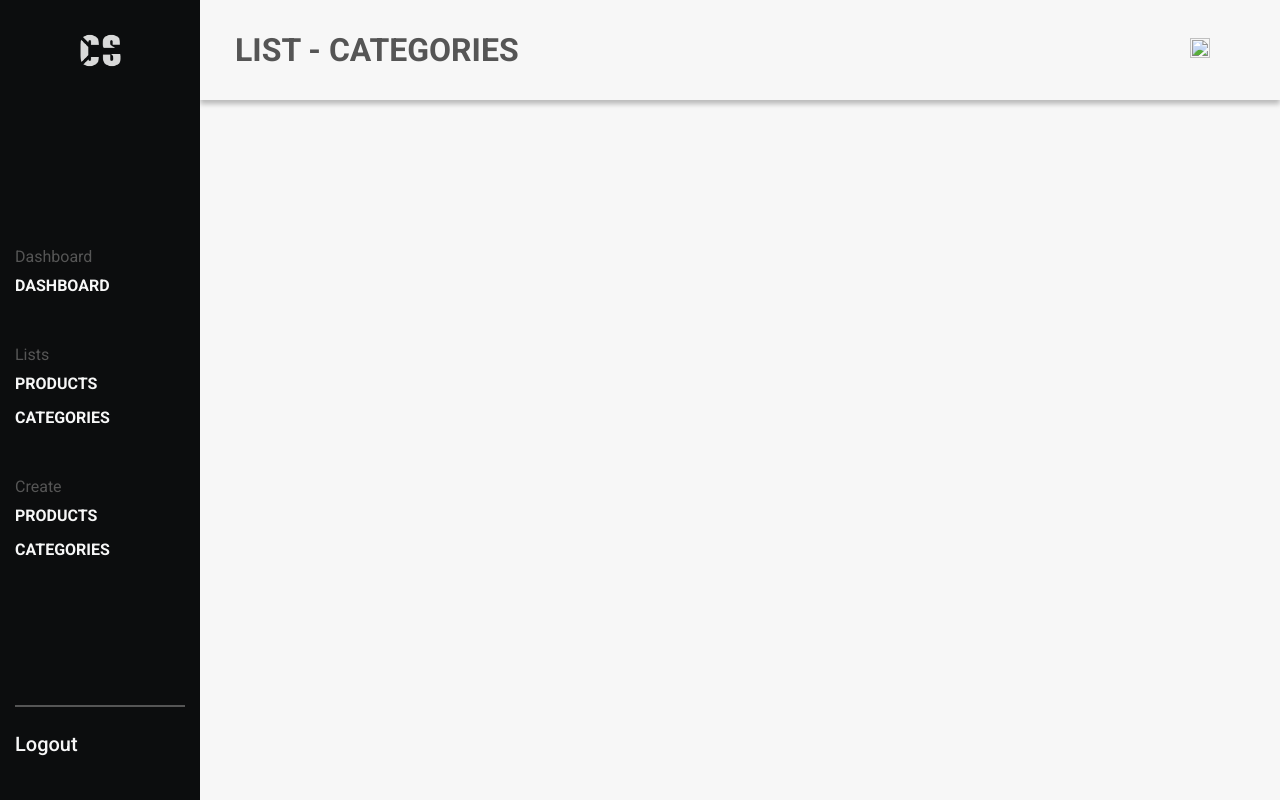
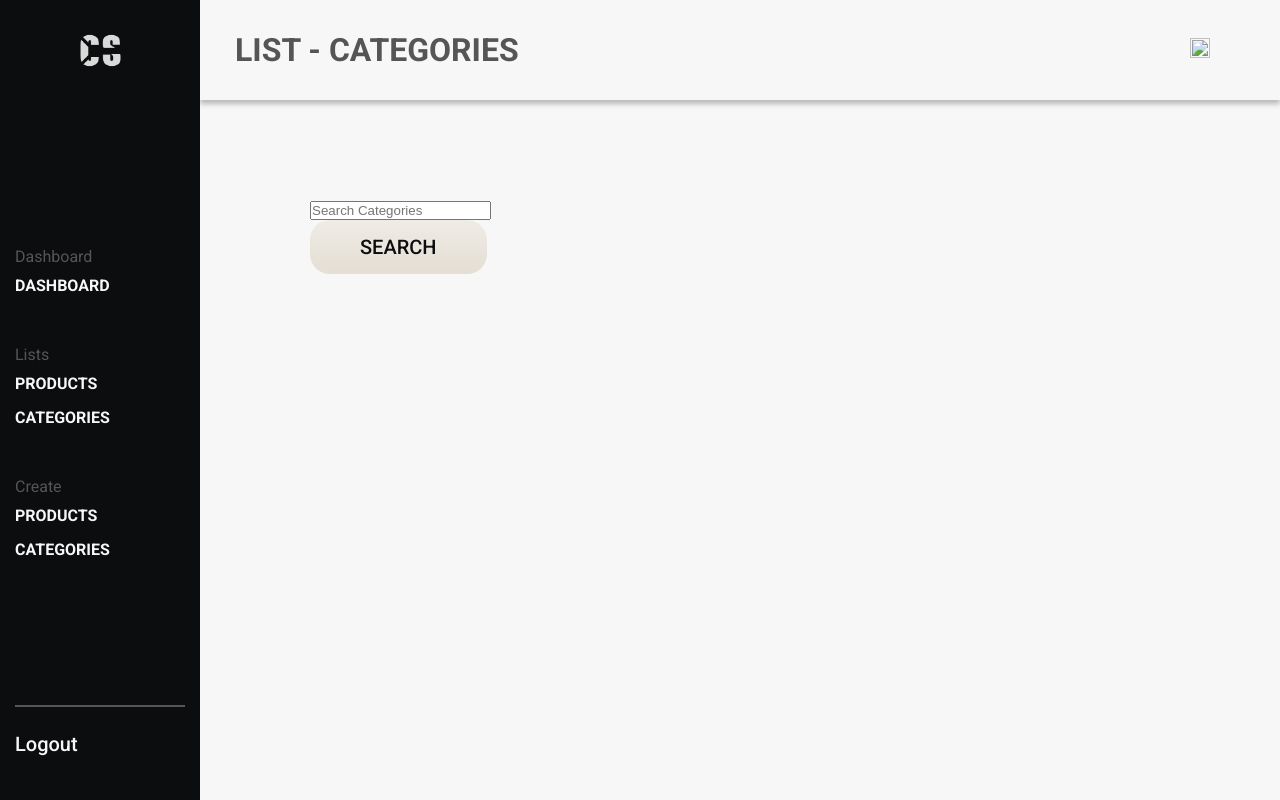
Before and after one commit to Solixx/ChallengeStore, a Django app: page /adminPanel/categories/ in a window 1280 px wide. Run offline with Django 5.2, Linux system fonts and the light colour scheme; a user stored in the database is signed in; data that the repository does not hold is empty.

Commit message:
Search By Name (Products & Categories)

```diff
--- a/project/app/templates/adminCategories.html
+++ b/project/app/templates/adminCategories.html
@@ -3,6 +3,16 @@
 {% block adminPageTitle %} LIST - CATEGORIES {% endblock %}
 {% block content %}
   <div class="container">
+    <div class="col12">
+      <form action="{% url 'adminListCategories' %}" method="POST">
+        {% csrf_token %}
+        <input type="search" name="search" placeholder="Search Categories" value="{{ search }}" />
+        <button type="submit">
+          <h5>SEARCH</h5>
+          {% comment %} <i class="fa fa-search"></i> {% endcomment %}
+        </button>
+      </form>
+    </div>
     {% for category in categories %}
       <ul class="adminCategoriesName col10">
         <a href="{% url 'adminCategoryProfile' category.id %}">
--- a/project/app/views.py
+++ b/project/app/views.py
@@ -26,9 +26,21 @@ def adminPanel(request):
 
 @login_required
 def adminListProducts(request):
-    products = Products.objects.all().order_by('-created_at')
     categories = Categories.objects.all()
-    return render(request, "adminProducts.html", { "products": products, "categories": categories })
+    products = {}
+    search = ""
+
+    if request.method == "POST":
+        search = request.POST.get("search")
+
+        if search:
+            products = Products.objects.filter(name__icontains = search).order_by('-created_at')
+        else:
+            products = Products.objects.all().order_by('-created_at')
+    else:
+        products = Products.objects.all().order_by('-created_at')
+
+    return render(request, "adminProducts.html", { "products": products, "categories": categories, "search": search })
 
 @login_required
 def adminProductProfile(request, id):
@@ -149,8 +161,19 @@ def adminProductCreate(request):
 
 @login_required
 def adminListCategories(request):
-    categories = Categories.objects.all().order_by('-created_at')
-    return render(request, "adminCategories.html", { "categories": categories })
+    search = ""
+
+    if request.method == "POST":
+        search = request.POST.get("search")
+
+        if search:
+            categories = Categories.objects.filter(name__icontains = search).order_by('-created_at')
+        else:
+            categories = Categories.objects.all().order_by('-created_at')
+    else:
+        categories = Categories.objects.all().order_by('-created_at')
+
+    return render(request, "adminCategories.html", { "categories": categories, "search": search })
 
 @login_required
 def adminPageCategoriesNew(request):
```
Also changed, not shown: project/app/templates/adminProducts.html (+10 -0 lines).
